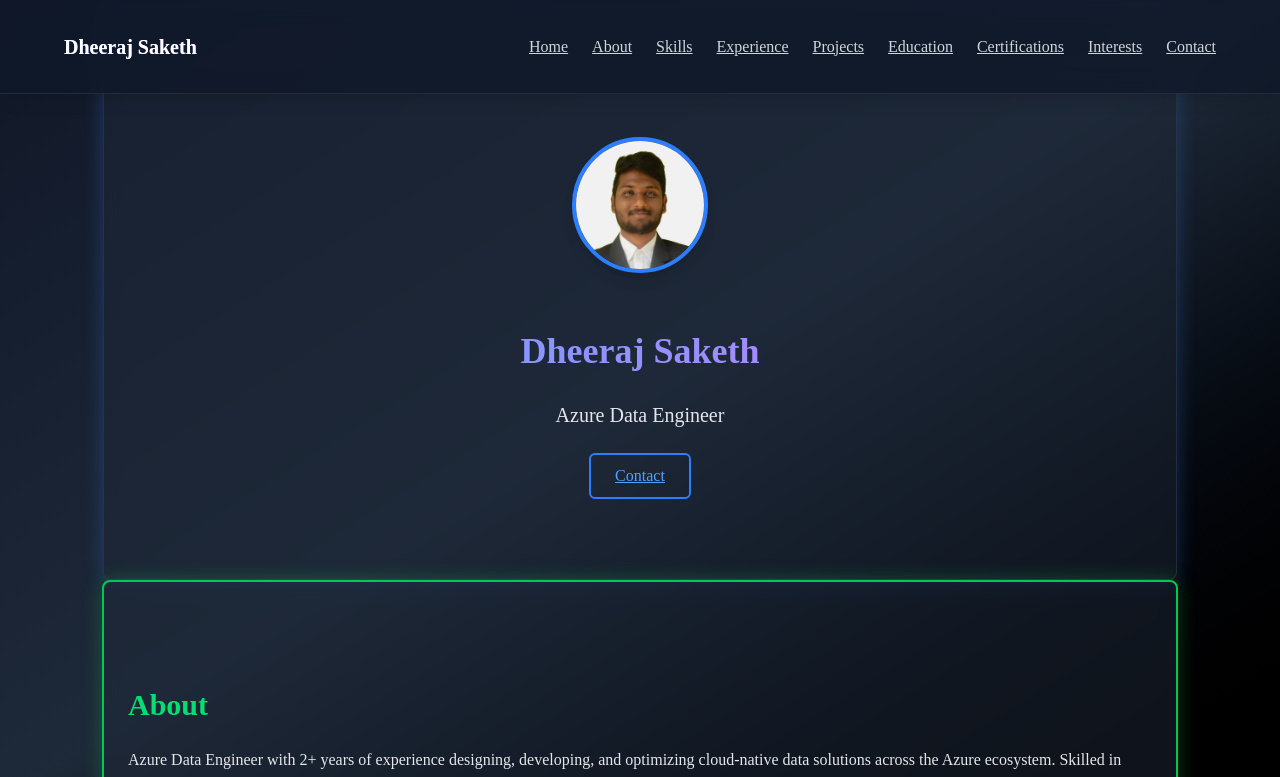
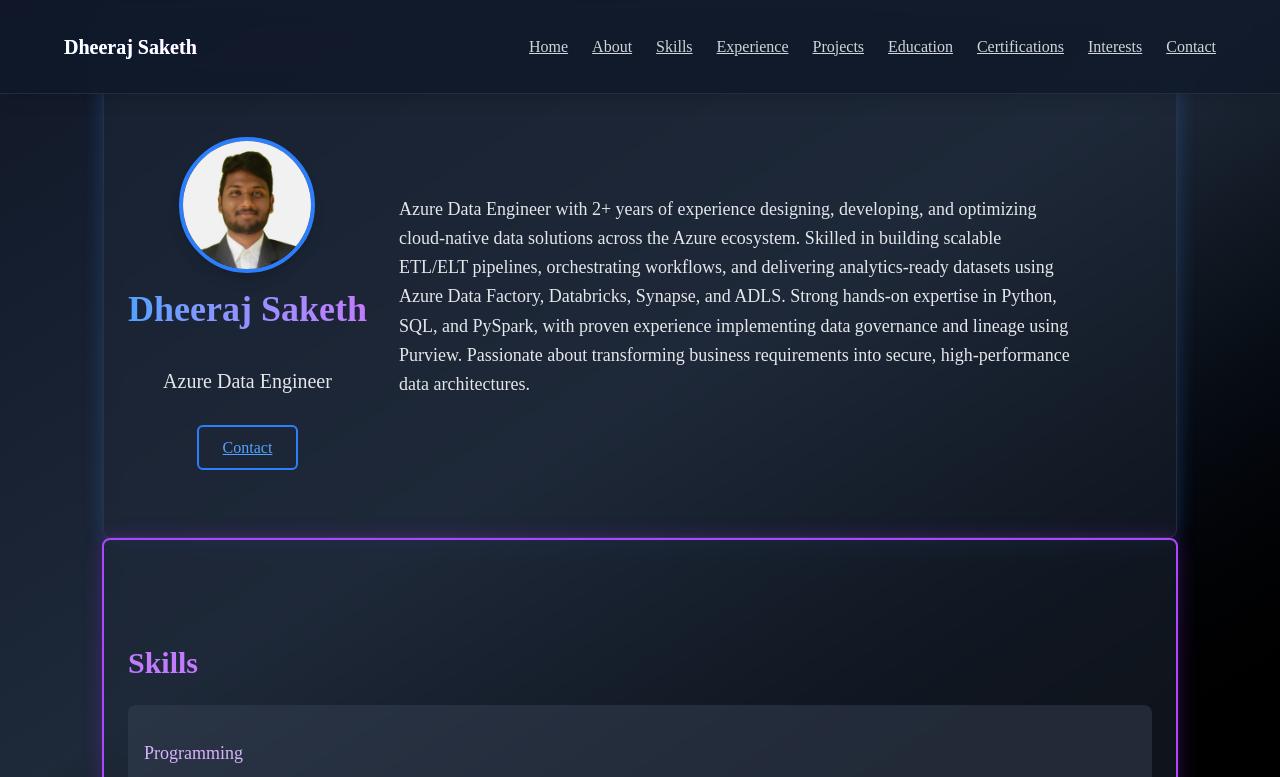
Before and after one commit to DheerajSaketh/dheeraj-portfolio, a Next.js app: page / in a window 1280 px wide. Shown: the top 777 px of the page. Built offline with nearby package versions, Linux system fonts and the light colour scheme.

Commit message:
Integrate About content into Hero section with picture layout

```diff
--- a/app/components/Hero.tsx
+++ b/app/components/Hero.tsx
@@ -1,17 +1,18 @@
 export default function Hero() {
   return (
-    <section id="home" className="pt-32 text-center fade-in-up glow-blue">
+    <section id="home" className="pt-32 fade-in-up glow-blue">
+      <div className="flex flex-col md:flex-row items-center gap-8">
+        <div className="flex flex-col items-center">
           <img
             src="/profile.png"
             alt="Dheeraj Saketh"
-        className="w-32 h-32 rounded-full mx-auto mb-6 border-4 border-blue-500 shadow-lg hover:shadow-blue-500/50 transition-all duration-300"
+            className="w-32 h-32 rounded-full border-4 border-blue-500 shadow-lg hover:shadow-blue-500/50 transition-all duration-300"
           />
-      <h1 className="text-4xl font-bold bg-gradient-to-r from-blue-400 to-purple-400 bg-clip-text text-transparent">Dheeraj Saketh</h1>
-      <p className="mt-4 text-xl text-gray-200">
+          <h1 className="text-4xl font-bold bg-gradient-to-r from-blue-400 to-purple-400 bg-clip-text text-transparent mt-4">Dheeraj Saketh</h1>
+          <p className="text-xl text-gray-200 mt-2">
             Azure Data Engineer
           </p>
-
-      <div className="mt-6 flex justify-center gap-4">
+          <div className="mt-6">
             <a
               href="#contact"
               className="px-6 py-3 border-2 border-blue-500 text-blue-400 rounded-md hover:bg-blue-500 hover:text-white transition-all duration-300 hover:shadow-lg hover:shadow-blue-500/50"
@@ -19,6 +20,20 @@ export default function Hero() {
               Contact
             </a>
           </div>
+        </div>
+
+        <div className="flex-1 max-w-2xl">
+          <p className="text-gray-200 leading-relaxed text-lg">
+            Azure Data Engineer with 2+ years of experience designing, developing, and optimizing
+            cloud-native data solutions across the Azure ecosystem. Skilled in building scalable
+            ETL/ELT pipelines, orchestrating workflows, and delivering analytics-ready datasets
+            using Azure Data Factory, Databricks, Synapse, and ADLS. Strong hands-on expertise in
+            Python, SQL, and PySpark, with proven experience implementing data governance and
+            lineage using Purview. Passionate about transforming business requirements into secure,
+            high-performance data architectures.
+          </p>
+        </div>
+      </div>
     </section>
   );
 }
--- a/app/page.tsx
+++ b/app/page.tsx
@@ -1,6 +1,5 @@
 import Navbar from "./components/Navbar";
 import Hero from "./components/Hero";
-import About from "./components/About";
 import Skills from "./components/Skills";
 import Experience from "./components/Experience";
 import Projects from "./components/Projects";
@@ -15,7 +14,6 @@ export default function Home() {
     <>
       <Navbar />
       <Hero />
-      <About />
       <Skills />
       <Experience />
       <Projects />
```
Lines whose indentation alone changed are shown as unchanged.
